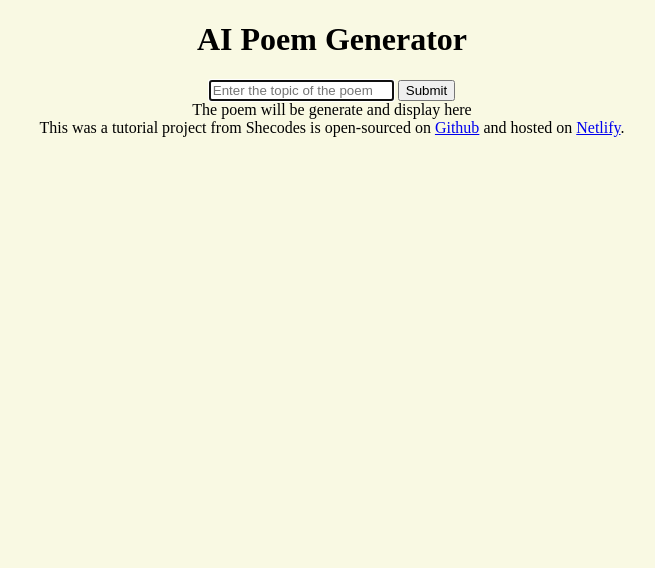
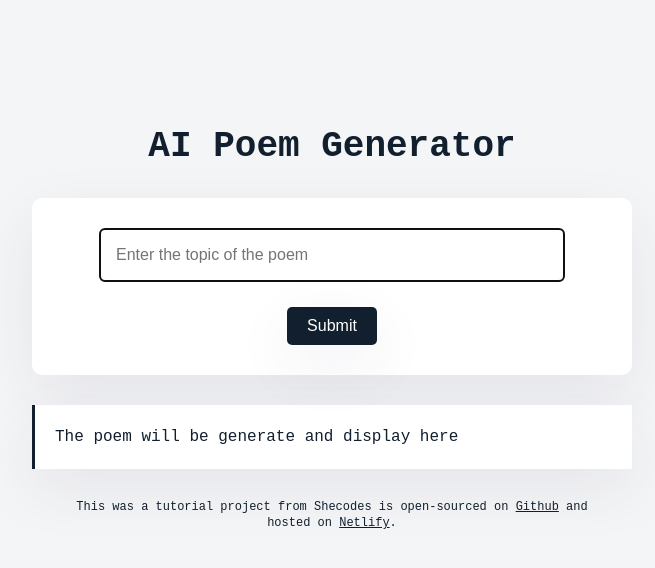
Before and after one commit to duongni/poem-generator, a plain HTML site: page index.html in a window 1280 px wide. Shown: the whole page, without its empty margins (308-963 px from the left). Drawn offline with Linux system fonts and the light colour scheme.

Commit message:
add class and add styling to main page

```diff
--- a/index.html
+++ b/index.html
@@ -7,6 +7,7 @@
     <title>Poem Generator</title>
   </head>
   <body>
+    <div class="container">
       <h1>AI Poem Generator</h1>
 
       <main>
@@ -17,10 +18,11 @@
             autofocus
             required
             autocomplete="off"
+            class="instruction"
           />
-        <input type="submit" />
+          <input type="submit" class="submit-button" />
         </form>
-      <div>The poem will be generate and display here</div>
+        <div class="poem">The poem will be generate and display here</div>
       </main>
 
       <footer>
@@ -33,6 +35,7 @@
           >Netlify</a
         >.
       </footer>
+    </div>
     <script src="/src/index.js"></script>
   </body>
 </html>
--- a/src/style.css
+++ b/src/style.css
@@ -1,6 +1,79 @@
 body {
   display: block;
   margin: 0 auto;
+  font-family: monospace;
+
+  background: #f4f5f6;
+  color: #121f2f;
+  max-height: 100vh;
+}
+
+.container {
+  margin: 120px auto;
+  max-width: 600px;
+}
+
+h1 {
+  font-weight: 800;
+  font-size: 36px;
+  line-height: 1.5;
   text-align: center;
-  background: rgb(249, 249, 227);
 }
+header {
+  margin-bottom: 30px;
+}
+
+form {
+  padding: 30px;
+  background-color: #ffffff;
+  border-radius: 10px;
+  display: flex;
+  flex-direction: column;
+  align-items: center;
+  justify-content: center;
+  gap: 25px;
+  box-shadow: 0px 20px 60px rgba(65, 50, 100, 0.08);
+  margin-bottom: 30px;
+}
+
+a {
+  color: #121f2f;
+}
+
+footer {
+  font-size: 12px;
+  line-height: 16px;
+  margin: 30px 0;
+  padding: 0 20px;
+  text-align: center;
+}
+.instruction {
+  display: flex;
+  flex: 1;
+  padding: 16px;
+  border: 1px solid #cfcbca;
+  width: 80%;
+  font-size: 16px;
+  line-height: 20px;
+  border-radius: 5px;
+}
+
+.submit-button {
+  background-color: #121f2f;
+  color: #ffffff;
+  border: none;
+  padding: 10px 20px;
+  border-radius: 5px;
+  box-shadow: 0px 20px 60px rgba(65, 50, 100, 0.08);
+  font-size: 16px;
+  cursor: pointer;
+}
+
+.poem {
+  font-size: 16px;
+  background-color: #ffffff;
+  padding: 20px;
+  line-height: 24px;
+  border-left: 3px solid #121f2f;
+  box-shadow: 0px 20px 60px rgba(65, 50, 100, 0.08);
+}
```
Lines whose indentation alone changed are shown as unchanged.
